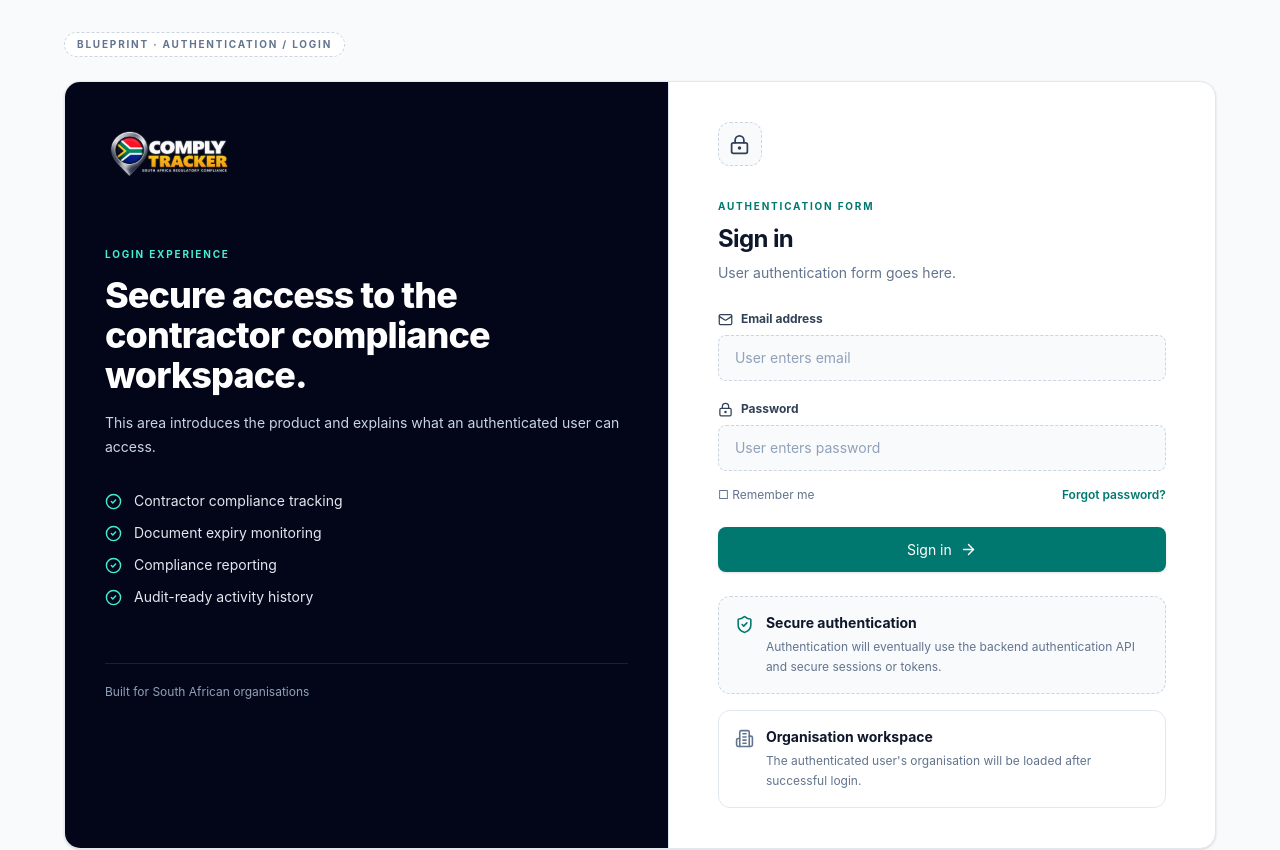
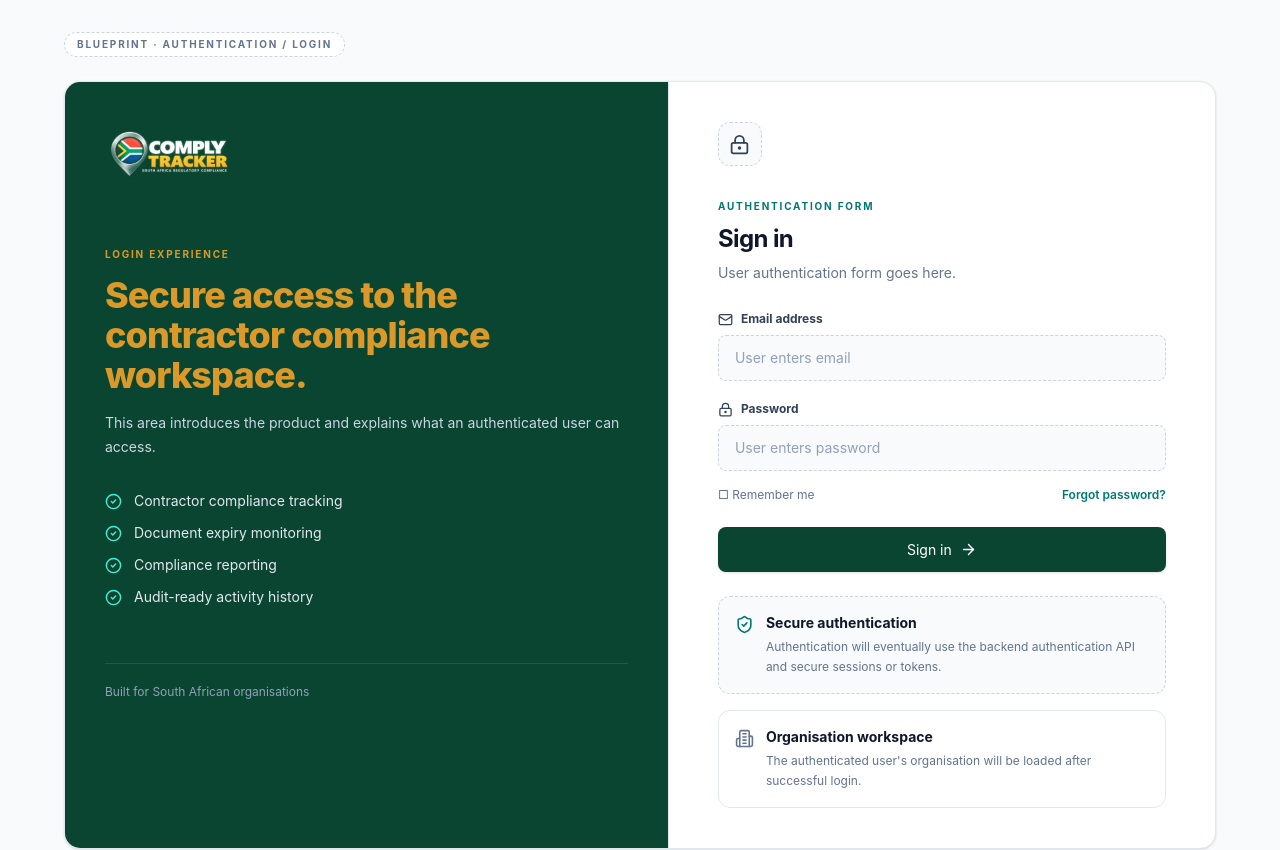
Before and after one commit to Goon-Platoon4/ComplyTrack, a React (Vite) app in the folder frontend/: page /login in a window 1280 px wide. Shown: the top 850 px of the page. Built offline with nearby package versions, Linux system fonts and the light colour scheme.

Commit message:
Update Login page styles to use CSS variables for colors
Co-authored-by: Pulse999 <KeneThembinkosi999@gmail.com>

```diff
--- a/frontend/src/pages/Login.jsx
+++ b/frontend/src/pages/Login.jsx
@@ -16,7 +16,7 @@ export default function Login() {
         </div>
 
         <div className="grid overflow-hidden rounded-2xl border border-slate-200 bg-white shadow-sm lg:grid-cols-[1.05fr_0.95fr]">
-        <section className="border-b border-slate-200 bg-slate-950 p-7 text-white sm:p-10 lg:border-b-0 lg:border-r">
+        <section className="border-b border-slate-200 bg-[var(--navy)] p-7 text-white sm:p-10 lg:border-b-0 lg:border-r">
             <div className="mb-14 flex items-center gap-3">
               <img
                 src="/logo.webp"
@@ -26,8 +26,8 @@ export default function Login() {
               />
             </div>
 
-            <span className="text-[10px] font-bold uppercase tracking-[0.18em] text-teal-300">Login experience</span>
-            <h1 className="mt-3 max-w-xl text-3xl font-extrabold tracking-tight sm:text-4xl">
+            <span className="text-[10px] font-bold uppercase tracking-[0.18em] text-[var(--teal-2)]">Login experience</span>
+            <h1 className="mt-3 max-w-xl text-3xl font-extrabold tracking-tight sm:text-4xl text-[var(--teal-2)]">
               Secure access to the contractor compliance workspace.
             </h1>
             <p className="mt-4 max-w-xl text-sm leading-6 text-slate-300">
@@ -67,7 +67,7 @@ export default function Login() {
                 <span className="font-semibold text-teal-700">Forgot password?</span>
               </div>
 
-              <button type="button" className="mt-6 inline-flex w-full items-center justify-center gap-2 rounded-lg bg-teal-700 px-4 py-3 text-sm font-bold text-white shadow-sm transition hover:bg-teal-800">
+              <button type="button" className="mt-6 inline-flex w-full items-center justify-center gap-2 rounded-lg bg-[var(--navy)] px-4 py-3 text-sm font-bold text-white shadow-sm transition hover:opacity-90">
                 Sign in <ArrowRight size={17} />
               </button>
 
```
